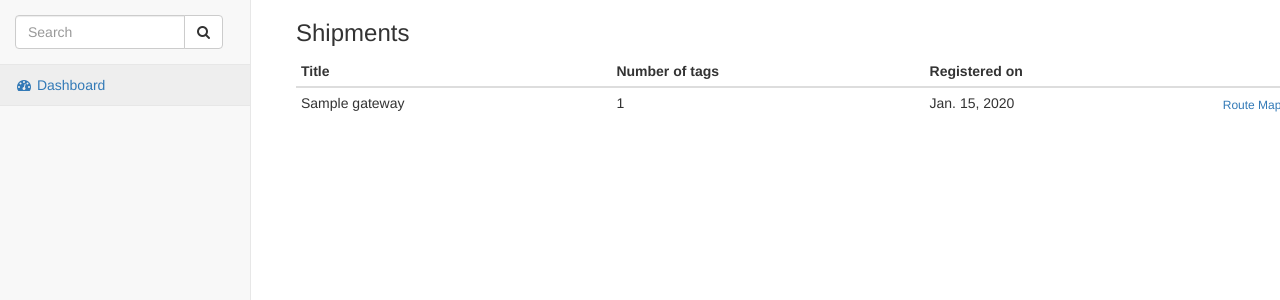
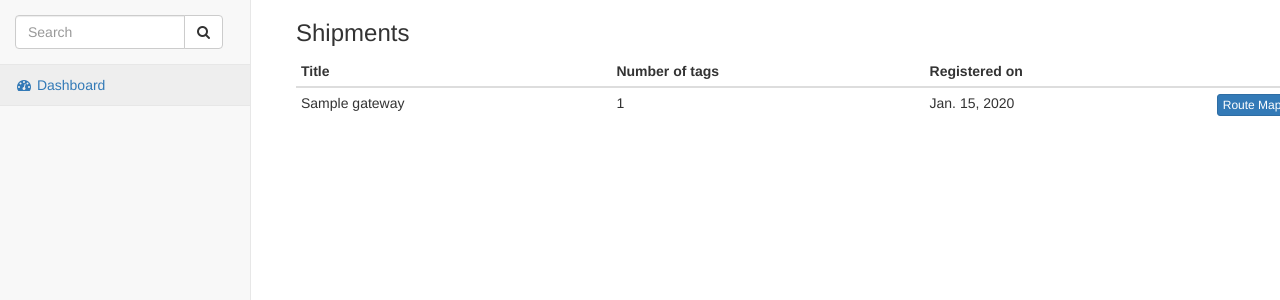
Before and after one commit to anoop-rdt/Bliss, a Django app: template apps/ble/templates/ble/gateway_list.html in a window 1280 px wide; the page is wider, and only the part inside the window is pictured. Shown: the part 51-351 px from the top of that part. Run offline with Django 3.2, Linux system fonts and the light colour scheme; the template is opened without the code that fills it: values that come from a table or form of the project are taken from there, others are empty; tables that the repository leaves empty hold one stand-in row (values such as "Sample post"); parts of the project's set-up code (start-up, migrations or seed data) failed here and were passed over; some libraries are stand-ins or nearby versions.

Commit message:
btn changed

```diff
--- a/apps/ble/templates/ble/gateway_list.html
+++ b/apps/ble/templates/ble/gateway_list.html
@@ -36,7 +36,7 @@
 	        <td>{{ gateway.title }}</td>
           <td>{{ gateway.devices.count }}</td>
           <td>{{ gateway.created_on }}</td>
-          <td><a href="{% url 'gateway' gateway.id%}" class="btn btn-xs" role="button">Route Map</a></td>
+          <td><a href="{% url 'gateway' gateway.id%}" class="btn btn-primary btn-xs" role="button">Route Map</a></td>
 	      </tr>
 	{% empty %}
 	    <td>No gateways.</td>
--- a/settings/production.py
+++ b/settings/production.py
@@ -1,6 +1,6 @@
 from .base import *
 
-DEBUG = True
+DEBUG = False
 ALLOWED_HOSTS = ['*']
 
 import dj_database_url
```
